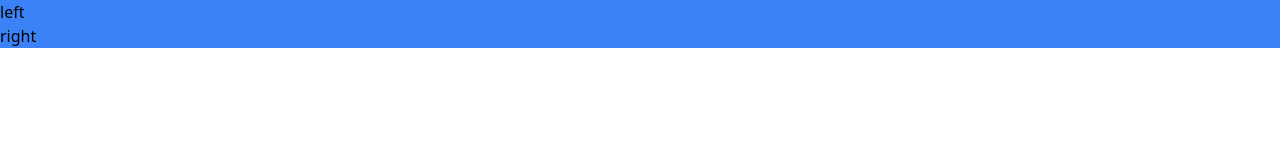
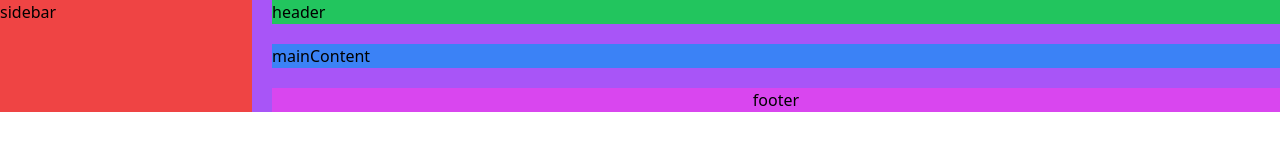
Before and after one commit to numan-iftikhar/dashboard-odin, a website: page index.html in a window 1280 px wide. Drawn offline with nearby package versions, Linux system fonts and the light colour scheme.

Commit message:
build basic layout

```diff
--- a/index.html
+++ b/index.html
@@ -5,12 +5,20 @@
     <meta http-equiv="X-UA-Compatible" content="IE=edge" />
     <meta name="viewport" content="width=device-width, initial-scale=1.0" />
     <script src="https://cdn.tailwindcss.com"></script>
-    <title>Responsive Design</title>
+    <title>Dashboard</title>
   </head>
   <body>
-    <main class="bg-blue-500">
-      <div class="bg-fushia-500">left</div>
-      <div>right</div>
-    </main>
+    <div class="bg-purple-500 grid grid-cols-1 sm:grid-cols-[1fr_4fr] sm:grid-rows-3 gap-5">
+      <div class="sidebar row-span-full bg-red-500">
+        sidebar
+      </div>
+
+      <header class="header col-start-2 col-end-3 bg-green-500">header</header>
+
+      <main class="mainContent col-start-2 col-end-3 bg-blue-500">
+        mainContent
+      </main>
+      <footer class="bg-fuchsia-500 col-start-2 col-end-3 text-center">footer</footer>
+    </div>
   </body>
 </html>
```
